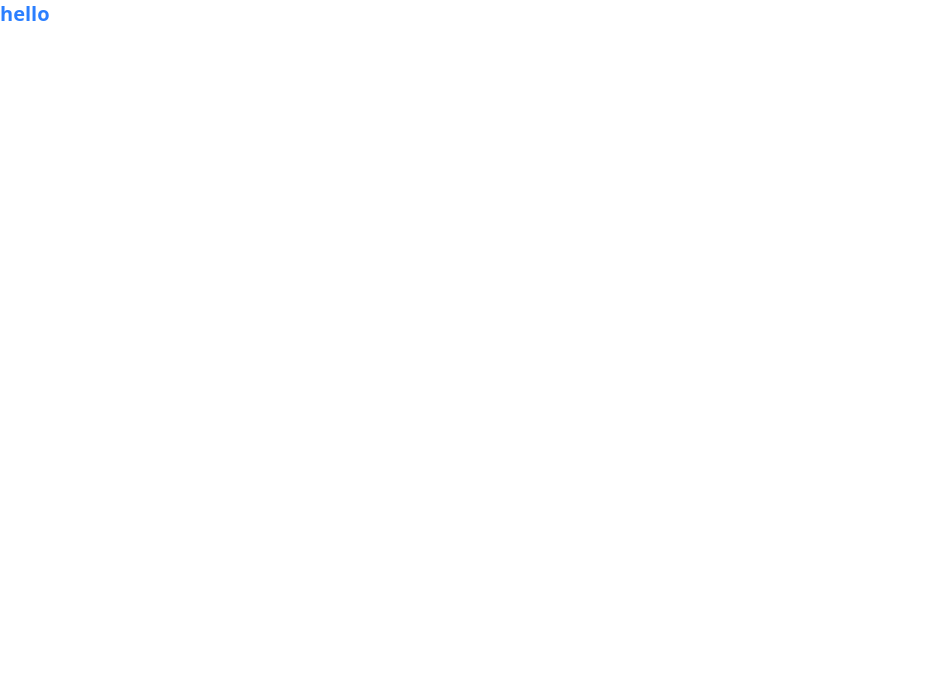
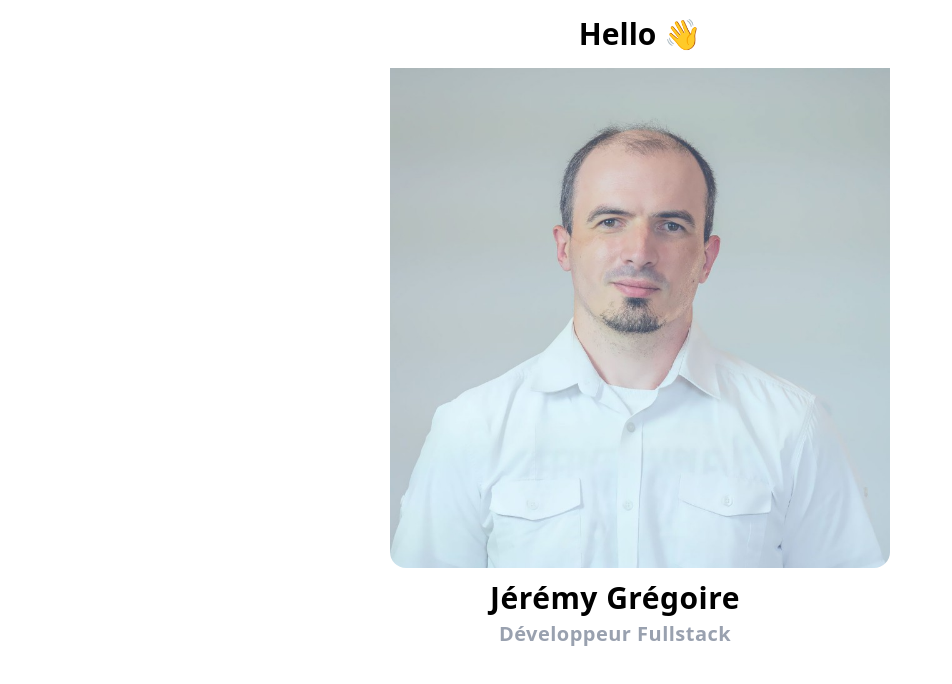
Before and after one commit to jeyofdev/vcard, an Angular app: page / in a window 1280 px wide. Shown: the top 684 px of the page, without its empty margins (0-952 px from the left). Built offline with nearby package versions, Linux system fonts and the light colour scheme.

Commit message:
feat: top page (#3)
* feat: create component layout-global

* feat: init top page content

* refactor: create component name

```diff
--- a/angular.json
+++ b/angular.json
@@ -50,7 +50,7 @@
             "assets": [
               {
                 "glob": "**/*",
-                "input": "public"
+                "input": "src"
               }
             ],
             "styles": [
@@ -109,7 +109,7 @@
             "assets": [
               {
                 "glob": "**/*",
-                "input": "public"
+                "input": "src"
               }
             ],
             "styles": [
--- a/src/app/app.component.html
+++ b/src/app/app.component.html
@@ -1 +1,11 @@
-<h1 class="text-xl text-blue-500 font-bold">hello</h1>
+<app-layout-global>
+	<h3 class="text-black text-3xl font-bold text-center w-full px-3">
+		Hello 👋
+	</h3>
+
+	<div class="w-full mt-4 rounded-b-2xl overflow-hidden">
+		<img src="assets/images/profil.jpg" alt="profil" />
+	</div>
+
+	<app-name class="w-full"></app-name>
+</app-layout-global>
--- a/src/app/app.component.ts
+++ b/src/app/app.component.ts
@@ -1,8 +1,10 @@
 import { Component } from '@angular/core';
+import { LayoutGlobalComponent } from '@components/layout/layout-global/layout-global.component';
+import { NameComponent } from '@components/name/name.component';
 
 @Component({
 	selector: 'app-root',
-	imports: [],
+	imports: [LayoutGlobalComponent, NameComponent],
 	templateUrl: './app.component.html',
 	styleUrl: './app.component.scss',
 })
--- /dev/null
+++ b/src/app/components/layout/layout-global/layout-global.component.html
@@ -0,0 +1,7 @@
+<div class="flex justify-center py-4">
+	<div
+		class="flex flex-col justify-start items-start bg-white w-full max-w-[500px] min-h-screen"
+	>
+		<ng-content></ng-content>
+	</div>
+</div>
--- /dev/null
+++ b/src/app/components/name/name.component.html
@@ -0,0 +1,8 @@
+<div class="flex flex-col items-center gap-y-4 w-[90%] bg-white px-3 py-5">
+	<h1 class="text-3xl text-black leading-[20px] tracking-[0.03rem] font-bold">
+		Jérémy Grégoire
+	</h1>
+	<h5 class="text-xl text-gray-400 leading-[20px] tracking-[0.03rem] font-bold">
+		Développeur Fullstack
+	</h5>
+</div>
--- a/src/styles.scss
+++ b/src/styles.scss
@@ -1 +1,6 @@
 @use 'tailwindcss';
+
+@theme {
+	--color-white: oklch(1 0 0);
+	--color-black: oklch(0 0 0);
+}
```
Also changed, not shown: src/app/components/layout/layout-global/layout-global.component.ts (added, +9 -0 lines), src/app/components/name/name.component.ts (added, +9 -0 lines), src/app/components/layout/layout-global/layout-global.component.scss (added), src/app/components/name/name.component.scss (added), src/assets/images/profil.jpg (added).
